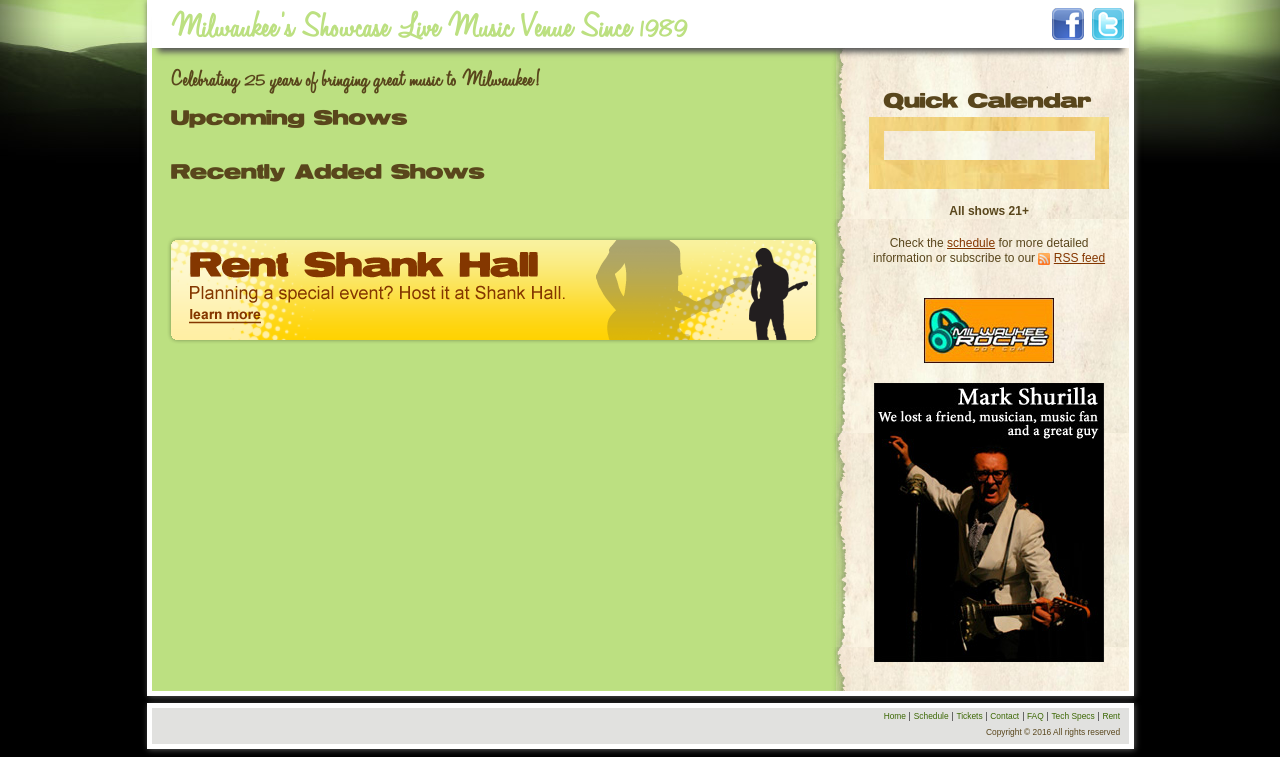
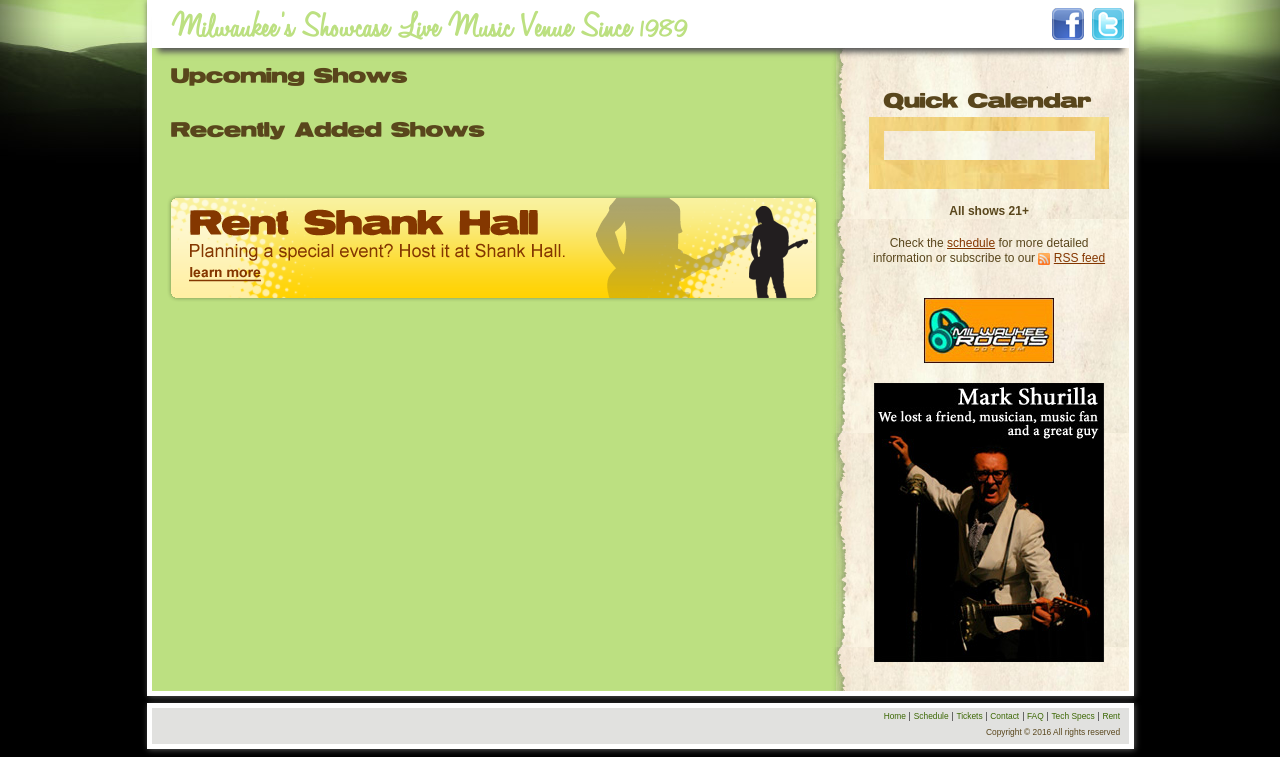
Before and after one commit to marklippert/shankhall, a PHP site: page / in a window 1280 px wide. Shown: the part 124-881 px from the top of the page. Run offline with PHP 8.4, Linux system fonts and the light colour scheme; tables that the repository leaves empty or names only in its code hold one stand-in row (values such as "Sample post"); data that the repository does not hold is empty; a stand-in replaces the project's code that opens the database connection.

Commit message:
Remove "25 year" spiff

```diff
--- a/index.php
+++ b/index.php
@@ -2,8 +2,7 @@
 include "header.php";
 ?>
 
-<!-- <div class="spiff">Voted Best Rock Club in the 2013 Shepherd Express Best of Milwaukee Readers' Choice Awards</div> -->
-<div class="spiff">Celebrating 25 years of bringing great music to Milwaukee!</div>
+<!-- <div class="spiff">Celebrating 25 years of bringing great music to Milwaukee!</div> -->
 
 <h1>Upcoming Shows</h1>
 <?php
```
